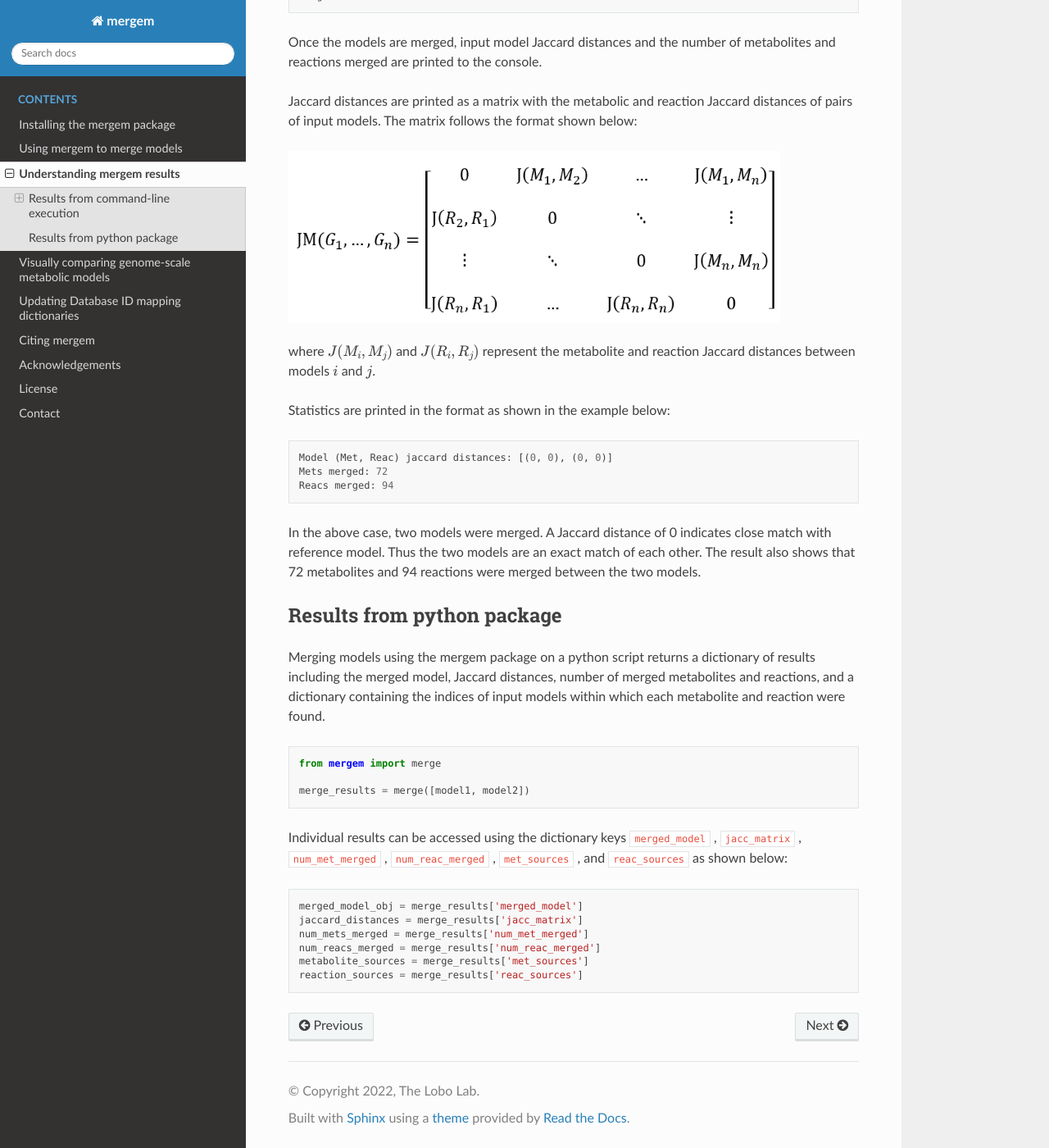
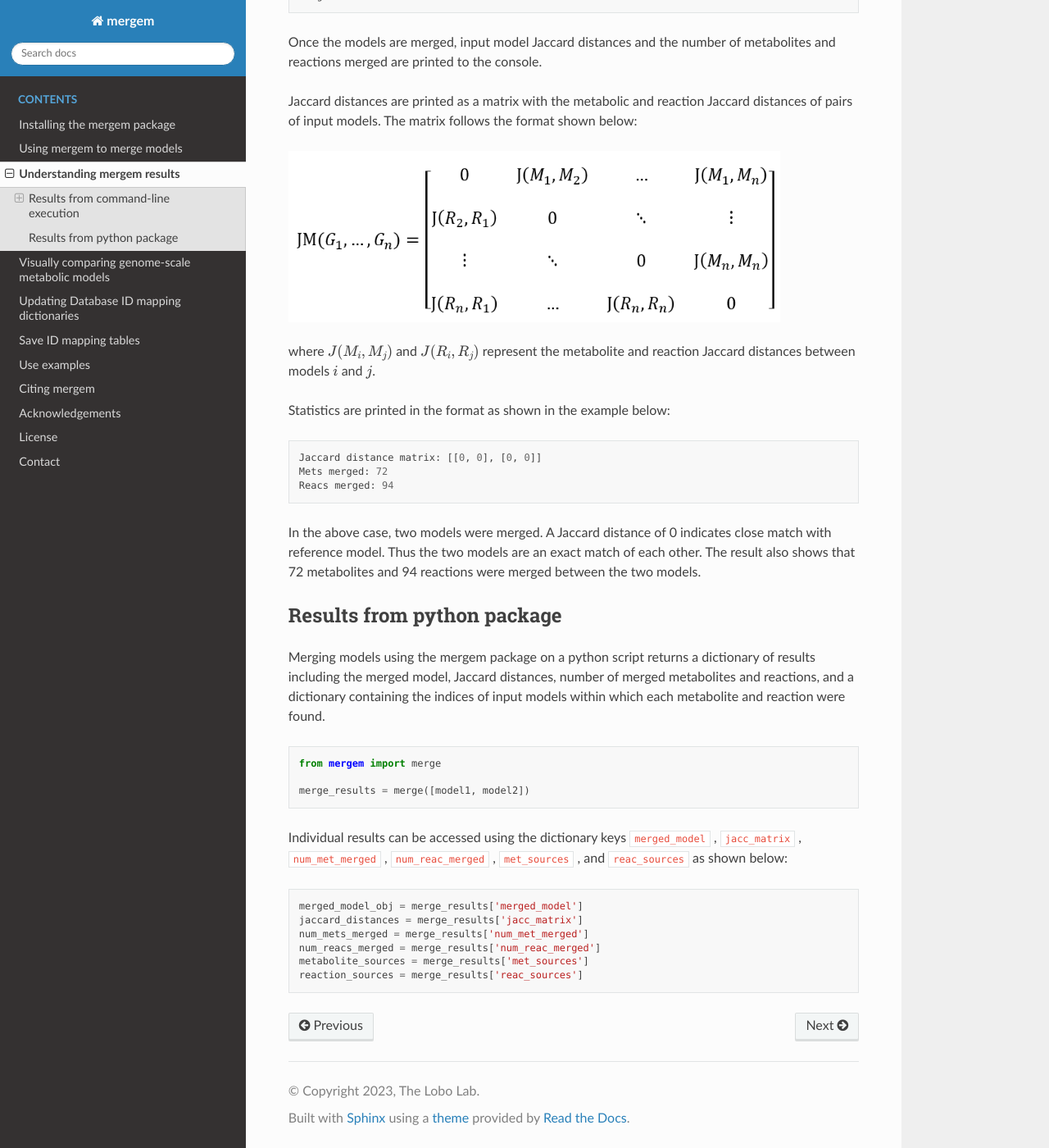
Before and after one commit to lobolab/mergem, a Sphinx documentation site: the page built from docs/source/output.rst, in a window 1280 px wide and 1400 px high, scrolled down 724 px. Shown: the whole window at 82% size. Built offline with Sphinx 7.4.7 and the Read the Docs theme 2.0.0, drawn with Linux system fonts in a browser that asks for light colours.

Commit message:
Updated documentation for readthedocs

```diff
--- a/docs/source/conf.py
+++ b/docs/source/conf.py
@@ -18,11 +18,11 @@
 # -- Project information -----------------------------------------------------
 
 project = 'mergem'
-copyright = '2022, The Lobo Lab'
+copyright = '2023, The Lobo Lab'
 author = 'The Lobo Lab'
 
 # The full version, including alpha/beta/rc tags
-release = '0.21'
+release = '0.22'
 
 
 # -- General configuration ---------------------------------------------------
--- a/docs/source/index.rst
+++ b/docs/source/index.rst
@@ -31,6 +31,8 @@
    output
    visualize
    update
+   mapper
+   examples
    citation
    acknowledgements
    license
--- a/docs/source/output.rst
+++ b/docs/source/output.rst
@@ -48,7 +48,7 @@
 
 ::
 
-    Model (Met, Reac) jaccard distances: [(0, 0), (0, 0)]
+    Jaccard distance matrix: [[0, 0], [0, 0]]
     Mets merged: 72
     Reacs merged: 94
 
--- a/docs/source/usage.rst
+++ b/docs/source/usage.rst
@@ -11,7 +11,7 @@
 
 .. _cli:
 
-Command-line execution
+Command-line
 ==========================
 Once mergem has been installed using pip, the following commands can be run on the command-line.
 Printing help text displays all the options.
```
Also changed, not shown: docs/source/examples.rst (added, +76 -0 lines), docs/source/mapper.rst (added, +42 -0 lines), docs/source/fluxerMergingMS1MS2PPU.png (added), docs/source/fluxerMergingModelUpdatesPPU.png (added).
